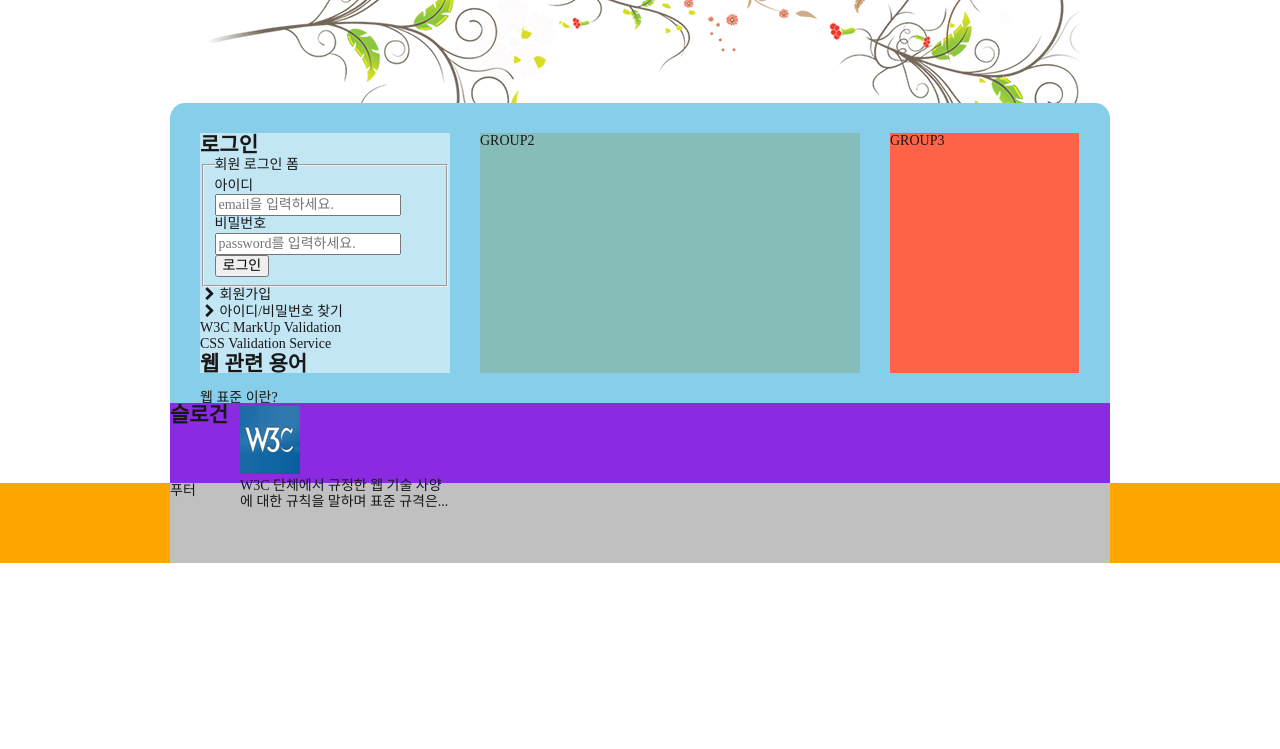
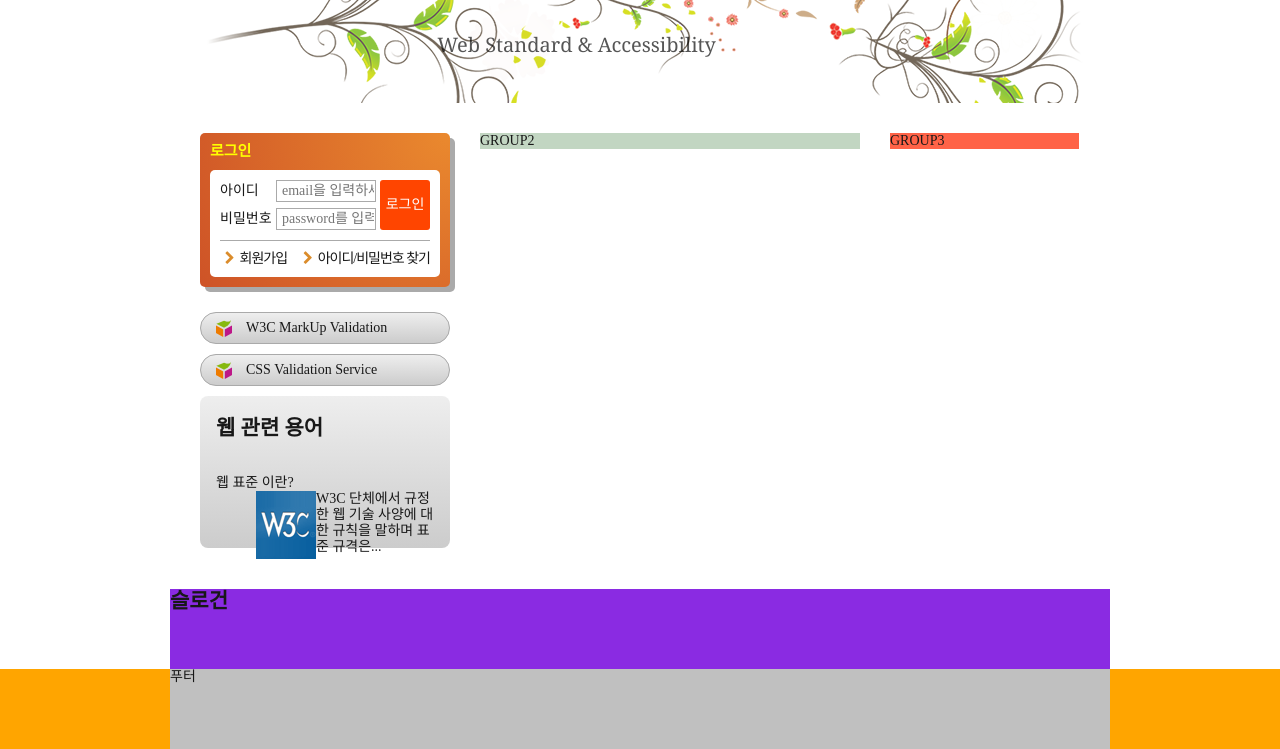
Before and after one commit to khsi12345/www, a plain HTML site: page index.html in a window 1280 px wide. Shown: the part 140-889 px from the top of the page. Before the commit the page ends 800 px from the top, so only its background shows below. Drawn offline with Linux system fonts and the light colour scheme; a web font is replaced by a local one.

Commit message:
18-05-21-CSS

```diff
--- a/css/style.css
+++ b/css/style.css
@@ -42,6 +42,7 @@ html{
 .wrapper{
   background-image: url("images/bg_flower.png");
   background-position: 50% 0;
+  /* 배경 반복 설정 */
   background-repeat: no-repeat;
    /*배경은 고정이고 콘텐츠만 움직인다.*/
   background-attachment: fixed;
@@ -96,7 +97,7 @@ html{
   content: ":";
 }
 /* 메인 메뉴 */
-.readable-hidden{
+.readable-hidden, legend{
   position: absolute;
   /* h2.readable-hidden의 사이즈를 width 1 height 1을 주고 0,0,0,0 사이즈로 잘랐다.
      그래서 디자인이 숨김처리 되어 보인다. */
@@ -224,6 +225,7 @@ html{
     font-size: 12px;
     color: rgba(0,0,0,0);
     transform: translate(0, 0);
+    /* 박스 유지 */
     opacity: 1;
   }
   100%{
@@ -238,6 +240,7 @@ html{
     opacity: 1;
   }
   100%{
+    /* 박스 투명 */
     opacity: 0;
   }
 }
@@ -258,12 +261,14 @@ html{
 .visual::before{
 
   background-image: url("images/ani_flower_01.png"), url("images/ani_flower_02.png");
+  /* 배경 반복 설정 */
   background-repeat: no-repeat;
+  /* 배경 위치 */
   background-position: 0 -10px, 670px 0;
   /* animation: flowerAni 5 timing-function delay 5 direction fill-mode; */
   animation-name: flowerAni;
   animation-duration: 5s;
-  animation-iteration-count: infinite;
+  animation-iteration-count: 3;
   animation-direction: alternate;
 }
 .visual::after{
@@ -274,11 +279,11 @@ html{
   /* animation: flowerAni 5 timing-function delay 5 direction fill-mode;*/
   animation-name: flowerAni;
   animation-duration: 5s;
-  animation-iteration-count: infinite;
+  animation-iteration-count: 3;
   animation-delay: 1s;
 }
 .visual-text{
-
+  /* background-color: purple; */
   /* 글꼴의 순위 1,2,3,4 */
   font-family: Georgia, 'Times New Roman', Times, serif;
   /* 애니메이션 실행 필수 조건 name, duration */
@@ -286,7 +291,7 @@ html{
   animation-duration: 3000ms;
   /* 애니메이션 끝나고 유지 된다. */
   /* animation-fill-mode: forwards; */
-  position: relative;
+  position: absolute;
   z-index: 10;
   /* 에니메이션 반복 횟수 모드 설정 */
   /* animation-iteration-count: 3; */
@@ -297,13 +302,14 @@ html{
   animation-delay: 2s;
   opacity: 2; */
   /* 애니메이션 이름, 지속 시간, ?, 반복 회수, 진행 방향, 딜레이 */
-  animation: textAni 500ms forwards infinite alternate ease-in-out 2s;
+  animation: textAni 5000ms forwards infinite alternate ease-in-out 2s;
 }
 .main{
-  background-color: skyblue;
+  background-color: white;
   border-radius: 15px 15px 0 0;
   padding: 30px 15px;
    /* overflow: hidden독립적으로 내가 가지고 있는 자식 요소까지 블럭라인을 만든다.; */
+
 }
 /* 가짜로 만든 인라인 요소 박스 반드시 콘텐트 속성을 써야함
    before는 선택자. content도 가짜이다.*/
@@ -324,7 +330,6 @@ color: white;
   clear: both;
 } */
 .group{
-  height: 30vh;
   float: left;
   margin: 0 15px;
 }
@@ -341,11 +346,179 @@ color: white;
   background-color: tomato;
   width: 189px;
 }
+/* 로그인 */
+.login{
+  background: radial-gradient(circle at right top, #ea892e, #ce5327);
+  background-color: #ce5327;
+  border-radius: 5px 5px 5px 5px;
+  padding: 10px;
+  box-shadow: 5px 5px 0 0 #aaa;
+}
+.login-heading{
+  color: #ff0;
+  font-size: 1.5rem;
+}
+.login-form{
+  background-color: #fff;
+  border-radius: 5px 5px 0 0;
+  padding: 10px 10px 0 10px;
+  margin-top: 10px;
+}
+.login-form fieldset{
+  position: relative;
+  margin: 0;
+  padding: 0 0 10px 0;
+  border: 0;
+  border-bottom: 1px solid #aaa;
+}
+.login-form [type="email"], .login-form [type="password"]{
+  width: 100px;
+  height: 22px;
+  border: 1px solid #aaa;
+  padding: 1px 1px 1px 5px;
+}
+
+.user-id{
+  margin-bottom: 6px;
+}
+.sign{
+  background-color: #fff;
+  border-radius: 0 0 5px 5px;
+  display: flex;
+  justify-content: space-between;
+  padding: 10px 10px;
+}
+.sign a{
+  letter-spacing: -1px;
+  padding: 5px 0;
+}
+.sign .icon-right-open::before{
+  color: #db8c2b;
+}
+.login-form [for="user-id"], .login-form [for="user-pw"]{
+  width: 4em;
+  display: inline-block;
+}
+.btn-login{
+  position: absolute;
+  top: 0;
+  right: 0;
+  width: 50px;
+  height: 50px;
+  padding: 0;
+  border: 0 solid #aaa;
+  border-radius: 3px;
+  background: orangered;
+  color: #fff;
+  font: inherit;
+}
+/* .login{
+  background-color: orange;
+  border-radius: 5px 5px 5px 5px;
+  padding: 10px;
+}
+.login-heading{
+  color: ivory;
+  padding: 15px 0 0 20px;
+}
+.login-form{
+  padding: 10px;
+  background-color: #fff;
+}
+.login-form fieldset{
+  position: relative;
+  border: none;
+  margin: 0;
+  padding: 0;
+}
+.user-id{
+  margin: 0 0 8px 0;
+}
+.user-id label{
+  width: 51px;
+  display: inline-block;
+}
+.user-id input{
+  width: 98px;
+}
+.user-pw{
+  margin: 0 0 0 0;
+  padding: 0 0 10px 0;
+  border-bottom: 2px solid gray;
+}
+.user-pw label{
+  display: inline-block;
+}
+.user-pw input{
+  width: 98px;
+}
+.btn-login{
+  position: absolute;
+  width: 55px;
+  height: 55px;
+  top: 0;
+  right: 0;
+  background-color: orange;
+  color: #fff;
+  border-radius: 5px 5px 5px 5px;
+  border: none;
+}
+
+
+.sign{
+  background-color: #fff;
+  height: 42px;
+}
+.sign li:nth-child(1){
+  float: left;
+}
+.sign li:nth-child(2){
+  float: right;
+}
+.sign a{
+  padding: 0 5px;
+} */
+
+/* 유효성 검사 배너 */
+.validation-list{
+
+  margin-top: 25px;
+}
+.validation-list li{
+  margin: 10px 0;
+}
+.validation-list a{
+  /* 백그라운드 이미지 밑에 리니어 그라데이션을 깔았다. 이미지를 x축으로 15px y축으로 50% 움직였다. */
+  background: url("images/validation_icon.png") no-repeat 15px 50%, linear-gradient(to bottom, #eee, #ccc);
+  background-color: #ccc;
+  display: block;
+  border: 1px solid #aaa;
+  border-radius: 30px;
+  line-height: 30px;
+  padding-left: 45px;
+}
+.term{
+  height: 152px;
+  background: linear-gradient(to bottom, #eee, #ccc );
+  border-radius: 8px;
+  padding: 20px 16px;
+}
+.term-ground{
+padding-bottom: 20px;
+}
+img{
+  float: left;
+}
+.w3c-tutorial{
+  float: right;
+
+}
+  /* 슬로건 */
 .slogan{
 background-color: blueviolet;
 height: 10vh;
 clear: both;
-
+font-weight: inherit;
 }
 .footer-bg{
   background-color: orange;
```
